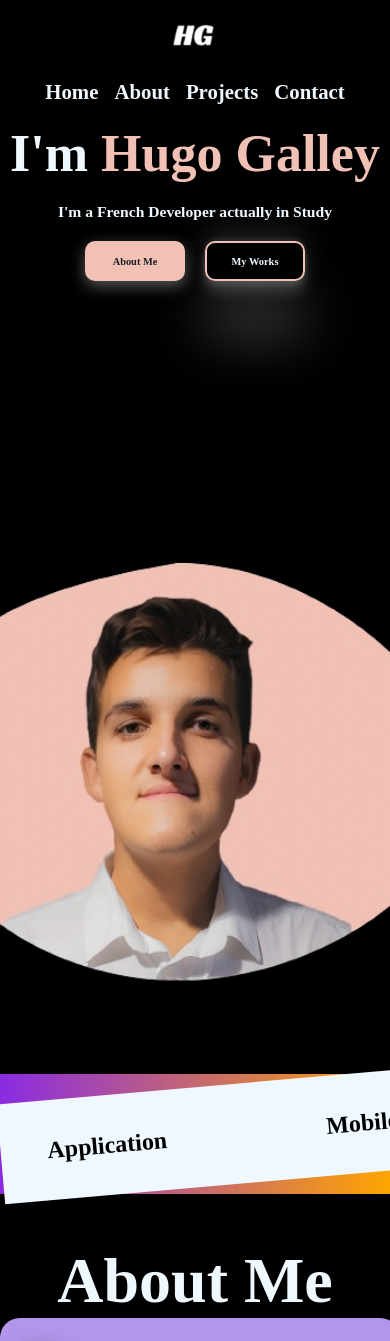
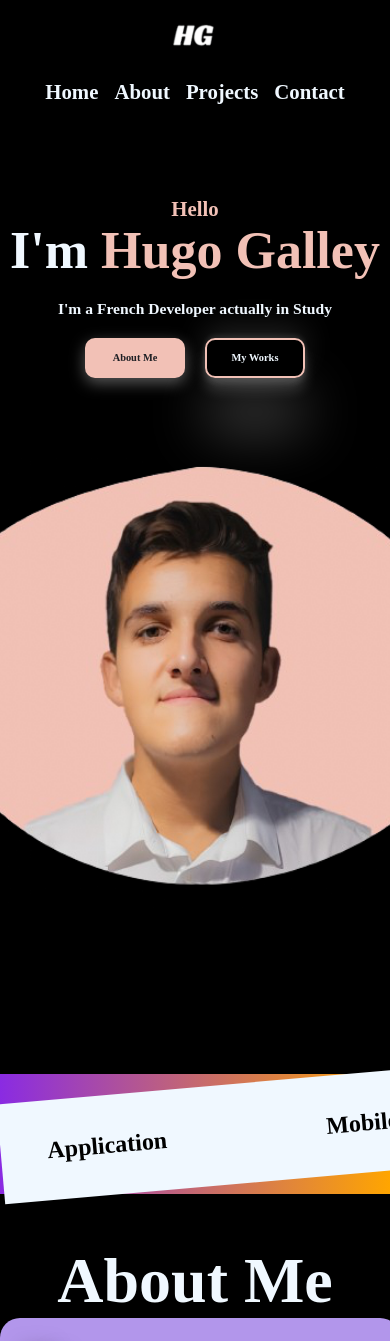
Before and after one commit to Hugo-Galley/portfolio, a React (Create React App) app: page / in a window 390 px wide. Shown: the top 1341 px of the page. Built offline with nearby package versions, Linux system fonts and the light colour scheme.

Commit message:
Fix herroBug

```diff
--- a/src/Styles/Herro.css
+++ b/src/Styles/Herro.css
@@ -143,6 +143,7 @@
     .navbar {
       height: auto;
       position: fixed;
+
     }
 
     .navbar-logo {
@@ -163,6 +164,7 @@
     .herro {
       margin-top: 200px;
       flex-direction: column;
+      justify-content: center;
     }
 
     .herro-description {
@@ -179,4 +181,8 @@
     #herro-desc {
       font-size: 1.5em;
     }
+    #herro-logo{
+      margin-top: 30px;
+      margin-left: 80px;
+    }
   }
```
